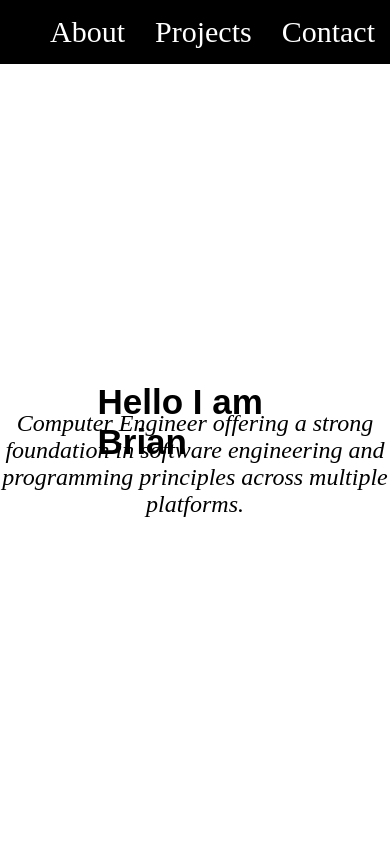
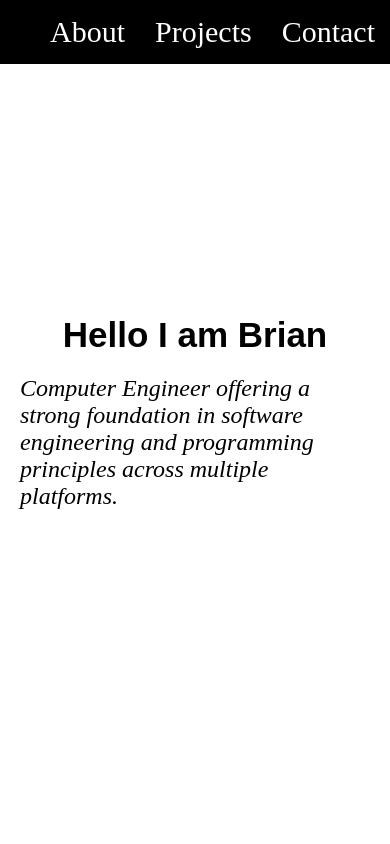
Before and after one commit to iechodropz/Responsive_Web_Design_Projects, a plain HTML site: page Personal_Portfolio/index.html in a window 390 px wide. Shown: the top 844 px of the page. Drawn offline with Linux system fonts and the light colour scheme.

Commit message:
Updated files

```diff
--- a/Personal_Portfolio/style.css
+++ b/Personal_Portfolio/style.css
@@ -33,26 +33,20 @@ body {
 #welcome-section {
 	height: 100vh;
 	width: 100%;
+	display: flex;
+	flex-direction: column;
+	justify-content: center;
+	align-items: center;
 }
 
 #about {
-	position: absolute;
-	top: 50%;
-	left: 50%;
-	transform: translate(-50%, -50%);
 	font-size: 35px;
 	font-family: sans-serif;
 }
 
 #about-description {
-	position: absolute;
-	width: 100%;
 	font-weight: normal;
 	font-style: italic;
-	text-align: center;
-	top: 55%;
-	left: 50%;
-	transform: translate(-50%, -50%);
 }
 
 main {
@@ -130,4 +124,7 @@ main {
 }
 
 @media {
+	#about-description {
+		margin: 20px;
+	}
 }
--- a/Product_Landing_Page/style.css
+++ b/Product_Landing_Page/style.css
@@ -160,10 +160,6 @@ h4 {
 		display: none;
 	}
 
-	#header-text:after {
-		content: "Netflix";
-	}
-
 	nav {
 		flex-direction: column;
 		align-items: center;
--- a/Survey_Form/style.css
+++ b/Survey_Form/style.css
@@ -82,8 +82,28 @@ hr {
 
 h1 {
 	font-size: 50px;
+	background: rgba(173, 216, 230, 0.8);
 }
 
 #description {
 	font-size: 30px;
+	background: rgba(173, 216, 230, 0.8);
 }
+
+header {
+	width: 40%;
+}
+
+@media (max-width: 400px) {
+	header {
+		width: 70%;
+	}
+
+	h1 {
+		max-width: 100%;
+	}
+
+	form {
+		width: 70%;
+	}
+}
--- a/Technical_Documentation_Page/style.css
+++ b/Technical_Documentation_Page/style.css
@@ -90,6 +90,7 @@ li {
 	#navbar {
 		width: 100%;
 		position: static;
+		border-right: none;
 	}
 
 	#main-doc {
--- a/Tribute_Page/style.css
+++ b/Tribute_Page/style.css
@@ -1,3 +1,9 @@
+* {
+	padding: 0;
+	margin: 0;
+	box-sizing: border-box;
+}
+
 #img-div {
 	display: flex;
 	align-items: center;
@@ -8,6 +14,7 @@
 
 #image {
 	max-width: 100%;
+	width: 100%;
 }
 
 #img-caption {
@@ -49,3 +56,13 @@ strong {
 li {
 	margin: 15px;
 }
+
+@media (max-width: 400px) {
+	h2 {
+		max-width: 100%;
+	}
+
+	#tribute-info {
+		width: 100vw;
+	}
+}
```
